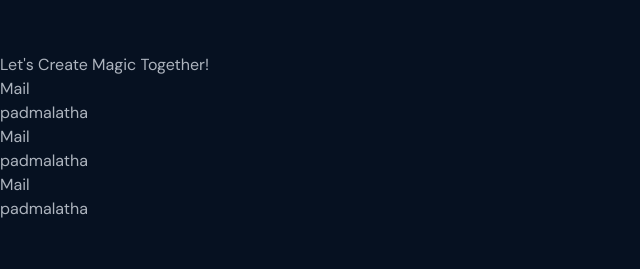
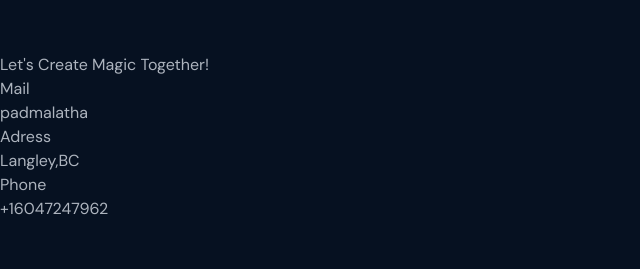
Before and after one commit to padmalathak/portfolio, a React (Create React App) app: page / in a window 1280 px wide. Shown: the part 7700-7969 px from the top of the page, without its empty margins (0-640 px from the left). Built offline with nearby package versions, Linux system fonts and the light colour scheme.

Commit message:
Form Structure

```diff
--- a/src/Component/Contact/Contact.jsx
+++ b/src/Component/Contact/Contact.jsx
@@ -10,14 +10,17 @@ function Contact() {
             <span>padmalatha</span>
           </div>
           <div className="item">
-            <h2>Mail</h2>
-            <span>padmalatha</span>
+            <h2>Adress</h2>
+            <span>Langley,BC</span>
           </div>
           <div className="item">
-            <h2>Mail</h2>
-            <span>padmalatha</span>
+            <h2>Phone</h2>
+            <span>+16047247962</span>
           </div>
         </div>
+      </div>
+      <div className="formContainer">
+        <form></form>
       </div>
     </section>
   );
```
